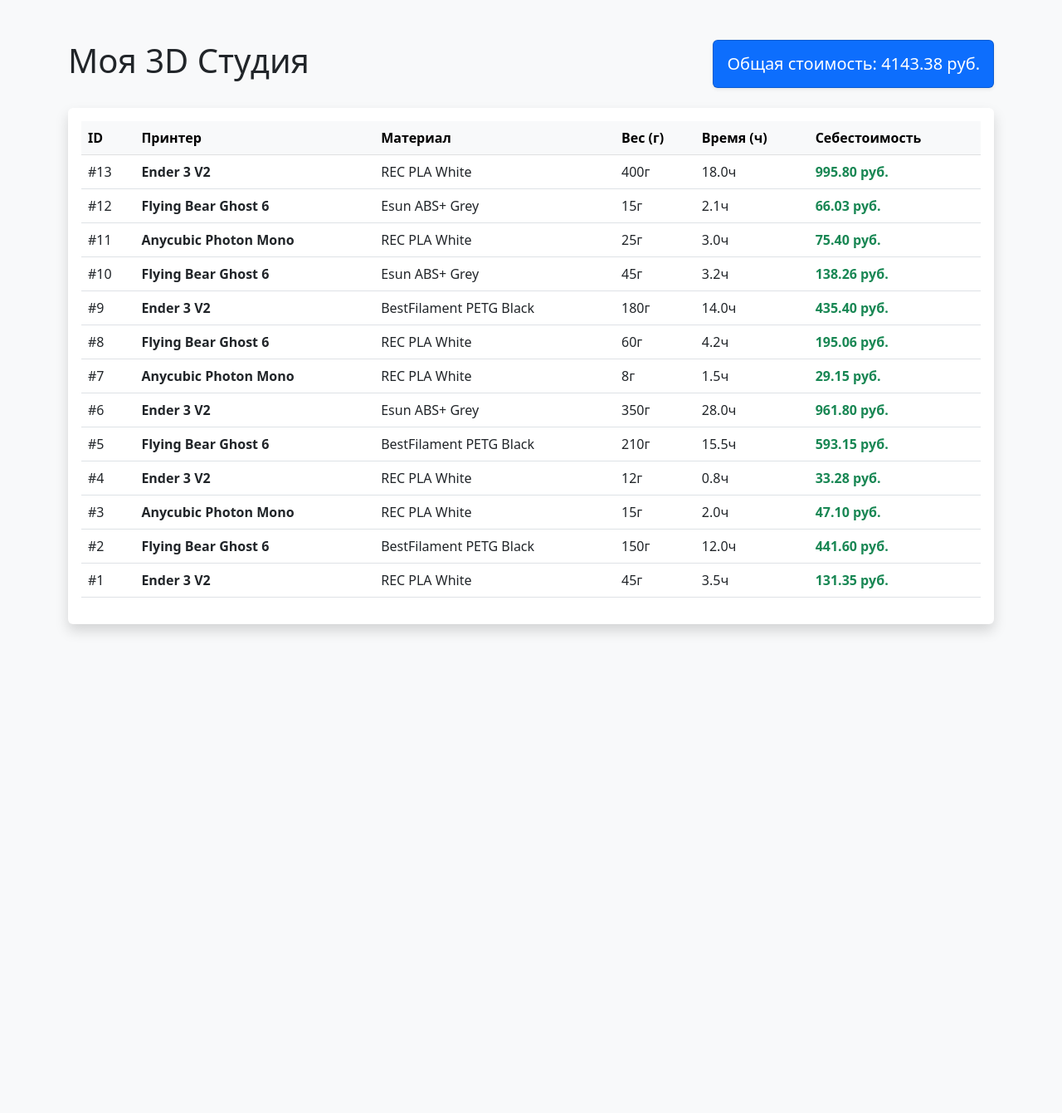
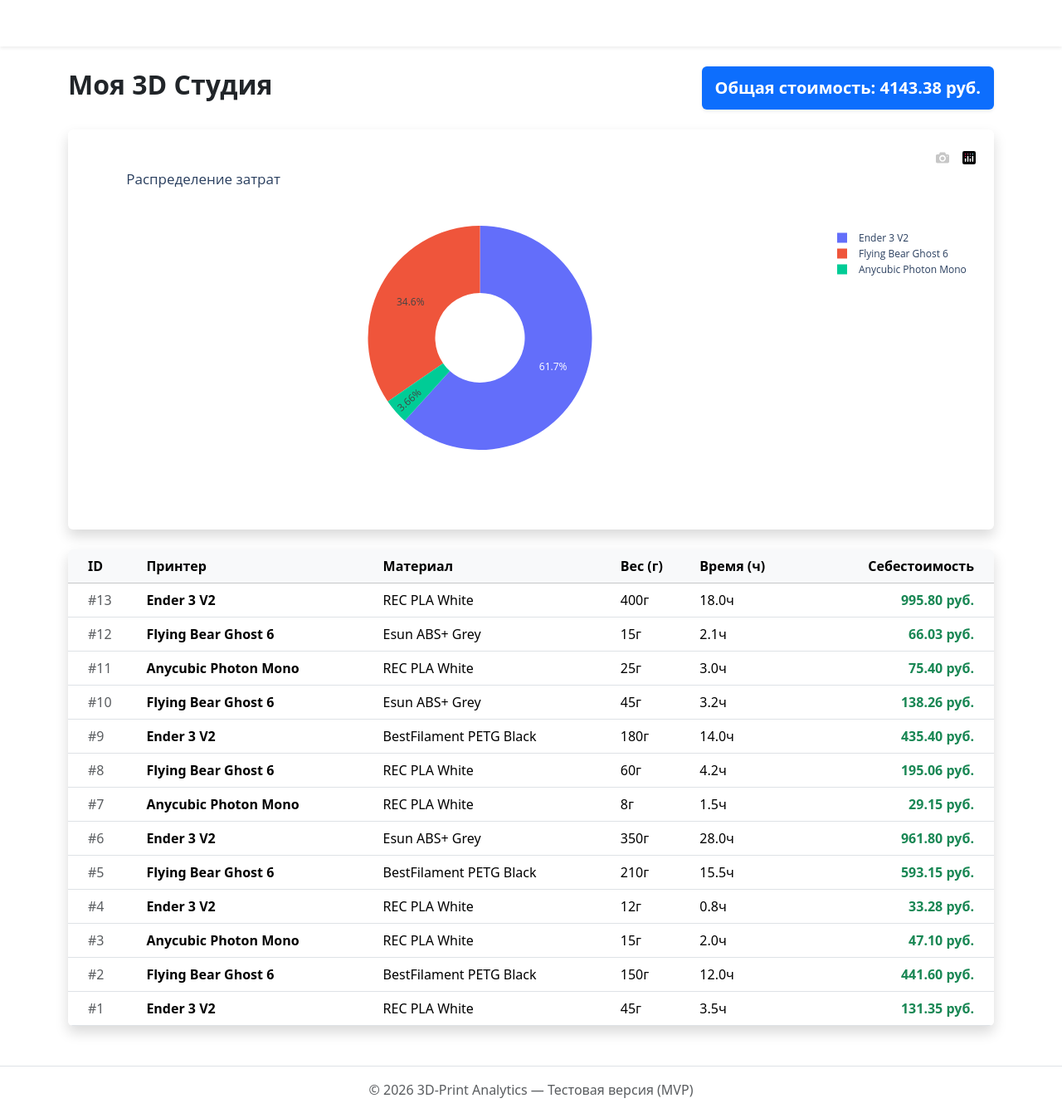
Before and after one commit to Snowdy54/3d-print-calc, a Django app: page / in a window 1280 px wide. Shown: the whole page at 83% size. Before the commit the page ends 763 px from the top, so only its background shows below. Run offline with Django 5.2, Linux system fonts and the light colour scheme; data comes from the database, SQL or seed files in the repository; data that the repository does not hold is empty; some libraries are stand-ins or nearby versions.

Commit message:
Add plotly charts and exchange rate API integration

```diff
--- /dev/null
+++ b/calculator/templates/calculator/base.html
@@ -0,0 +1,32 @@
+<!DOCTYPE html>
+<html lang="ru">
+<head>
+    <meta charset="UTF-8">
+    <meta name="viewport" content="width=device-width, initial-scale=1.0">
+    <title>3D-Print Analytics | MVP</title>
+    <link href="https://cdn.jsdelivr.net/npm/bootstrap@5.3.3/dist/css/bootstrap.min.css" rel="stylesheet" integrity="sha384-QWTKZyjpPEjISv5WaRU9OFeRpok6YctnYmDr5pNlyT2bRjXh0JMhjY6hW+ALEwIH" crossorigin="anonymous">
+</head>
+<body>
+    <nav class="navbar navbar-dark navbar-custom shadow-sm mb-4">
+        <div class="container">
+            <a class="navbar-brand" href="/">3D-Print Analytics</a>
+            <div class="navbar-text text-info">
+                {% if usd_rate %}
+                    USD/RUB: <strong>{{ usd_rate|floatformat:2 }}</strong>
+                {% endif %}
+            </div>
+        </div>
+    </nav>
+
+    <div class="container">
+        {% block content %}
+        {% endblock %}
+    </div>
+
+    <footer class="footer mt-5 py-3 border-top text-center text-muted">
+        <div class="container">
+            <span>&copy; 2026 3D-Print Analytics — Тестовая версия (MVP)</span>
+        </div>
+    </footer>
+</body>
+</html>
--- a/calculator/templates/calculator/index.html
+++ b/calculator/templates/calculator/index.html
@@ -1,47 +1,57 @@
-<!DOCTYPE html>
-<html lang="ru">
-<head>
-    <meta charset="UTF-8">
-    <title>Панель управления 3D печатью</title>
-    <link href="https://cdn.jsdelivr.net/npm/bootstrap@5.3.0/dist/css/bootstrap.min.css" rel="stylesheet">
-</head>
-<body class="bg-light">
-    <div class="container py-5">
-        <div class="d-flex justify-content-between align-items-center mb-4">
-            <h1>Моя 3D Студия</h1>
-            <div class="card bg-primary text-white p-3 shadow-sm">
-                <h5 class="mb-0">Общая стоимость: {{ total_revenue|floatformat:2 }} руб.</h5>
+{% extends "calculator/base.html" %}
+
+{% block content %}
+    <div class="row align-items-center mb-4">
+        <div class="col-md-6">
+            <h2 class="fw-bold">Моя 3D Студия</h2>
+        </div>
+        <div class="col-md-6 text-end">
+            <span class="badge bg-primary fs-5 p-3 shadow-sm">
+                Общая стоимость: {{ total_revenue|floatformat:2 }} руб.
+            </span>
         </div>
     </div>
 
-        <div class="card shadow border-0">
-            <div class="card-body">
-                <table class="table table-hover align-middle">
+    <div class="card shadow border-0 mb-4 p-3">
+        {% if chart %}
+            {{ chart|safe }}
+        {% else %}
+            <p class="text-center text-muted">График загружается...</p>
+        {% endif %}
+    </div>
+
+    <div class="card shadow border-0 overflow-hidden">
+        <div class="table-responsive">
+            <table class="table table-hover align-middle mb-0">
                 <thead class="table-light">
                     <tr>
-                            <th>ID</th>
+                        <th class="ps-4">ID</th>
                         <th>Принтер</th>
                         <th>Материал</th>
                         <th>Вес (г)</th>
                         <th>Время (ч)</th>
-                            <th>Себестоимость</th>
+                        <th class="text-end pe-4">Себестоимость</th>
                     </tr>
                 </thead>
                 <tbody>
                     {% for order in orders %}
                     <tr>
-                            <td>#{{ order.id }}</td>
-                            <td><strong>{{ order.printer.name }}</strong></td>
+                        <td class="ps-4 text-muted">#{{ order.id }}</td>
+                        <td class="fw-bold">{{ order.printer.name }}</td>
                         <td>{{ order.filament.name }}</td>
                         <td>{{ order.model_weight_g }}г</td>
                         <td>{{ order.print_time_hours }}ч</td>
-                            <td class="text-success fw-bold">{{ order.total_cost }} руб.</td>
+                        <td class="text-end pe-4 fw-bold text-success">
+                            {{ order.total_cost }} руб.
+                        </td>
+                    </tr>
+                    {% empty %}
+                    <tr>
+                        <td colspan="6" class="text-center py-4 text-muted">Заказов пока нет</td>
                     </tr>
                     {% endfor %}
                 </tbody>
             </table>
         </div>
     </div>
-    </div>
-</body>
-</html>
+{% endblock %}
--- a/calculator/views.py
+++ b/calculator/views.py
@@ -1,15 +1,31 @@
+import requests
+import plotly.express as px
 from django.shortcuts import render
+from django.db.models import Sum
 from .models import PrintOrder
-from django.db.models import Sum
+
+def get_usd_rate():
+    try:
+        response = requests.get("https://api.exchangerate-api.com/v4/latest/USD", timeout=5)
+        return response.json()['rates']['RUB']
+    except:
+        return 80.50
 
 def index(request):
-    # Получаем все заказы, от новых к старым
     orders = PrintOrder.objects.all().order_by('-created_at')
+    total_revenue = orders.aggregate(Sum('total_cost'))['total_cost__sum'] or 0
+    usd_rate = get_usd_rate()
 
-    # Считаем общую выручку/стоимость всех заказов для аналитики
-    total_revenue = orders.aggregate(Sum('total_cost'))['total_cost__sum'] or 0
+    chart_data = orders.values('printer__name').annotate(total=Sum('total_cost'))
+
+    fig = px.pie(chart_data, names='printer__name', values='total',
+                 title="Распределение затрат", hole=0.4)
+
+    chart_html = fig.to_html(full_html=False, include_plotlyjs='cdn')
 
     return render(request, 'calculator/index.html', {
         'orders': orders,
-        'total_revenue': total_revenue
+        'total_revenue': total_revenue,
+        'usd_rate': usd_rate,
+        'chart': chart_html
     })
```
Also changed, not shown: requirements.txt (added, +18 -0 lines). Lines whose indentation alone changed are shown as unchanged.
